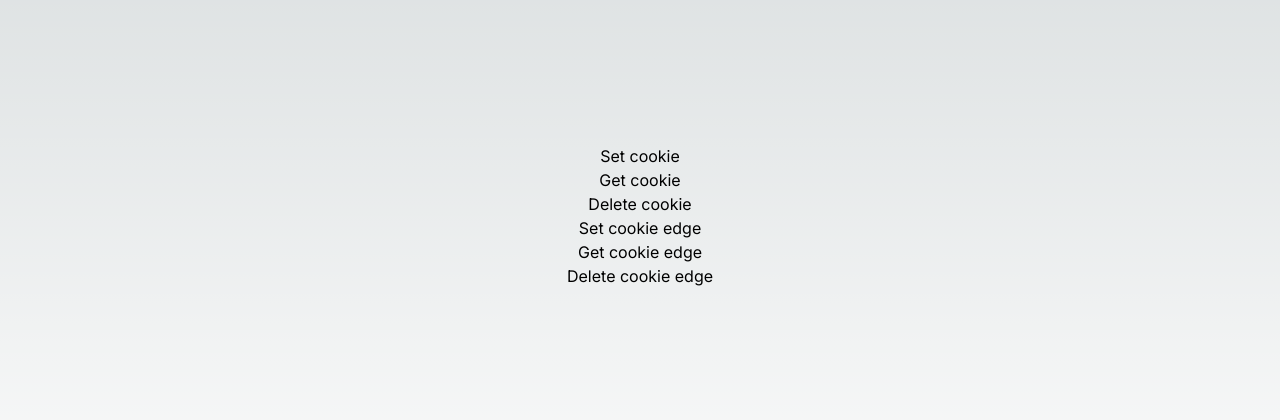
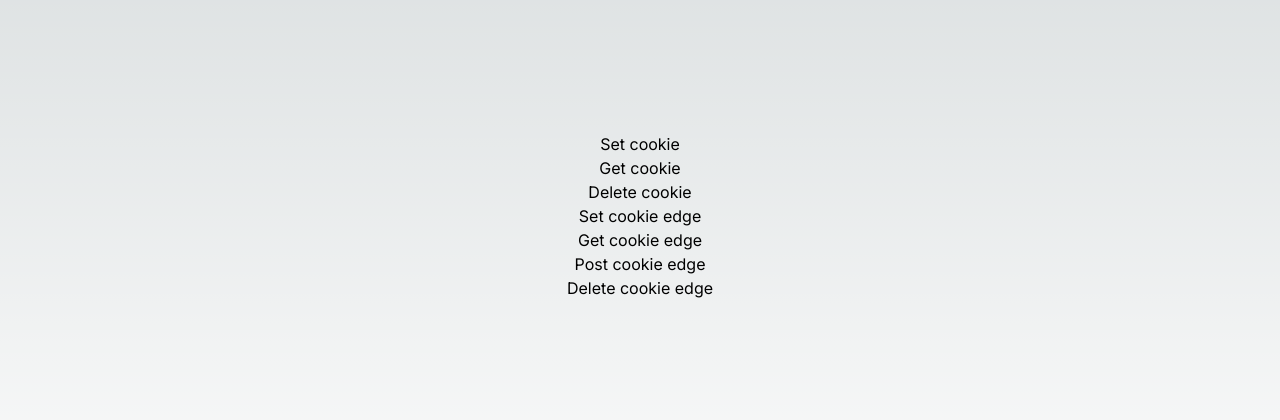
Before and after one commit to dijonmusters/test-next.js-edge-cookies, a Next.js app: page / in a window 1280 px wide. Shown: the part 184-604 px from the top of the page. Built offline with nearby package versions, Linux system fonts and the light colour scheme.

Commit message:
add post

```diff
--- a/app/page.tsx
+++ b/app/page.tsx
@@ -18,6 +18,9 @@ export default function Home() {
       <form action="get-cookie-edge">
         <button>Get cookie edge</button>
       </form>
+      <form action="post-cookie-edge">
+        <button>Post cookie edge</button>
+      </form>
       <form action="delete-cookie-edge">
         <button>Delete cookie edge</button>
       </form>
--- /dev/null
+++ b/app/post-cookie-edge/route.ts
@@ -0,0 +1,13 @@
+import { cookies } from "next/headers";
+import { redirect } from "next/navigation";
+import wait from "../_utils/wait";
+import getInstance from "../_utils/instance";
+
+export const runtime = "edge";
+
+export async function POST() {
+  const cookieInstance = getInstance({ cookies });
+  await wait(1000);
+  console.log(cookieInstance.getCookie("cookie"));
+  return redirect("/");
+}
```
